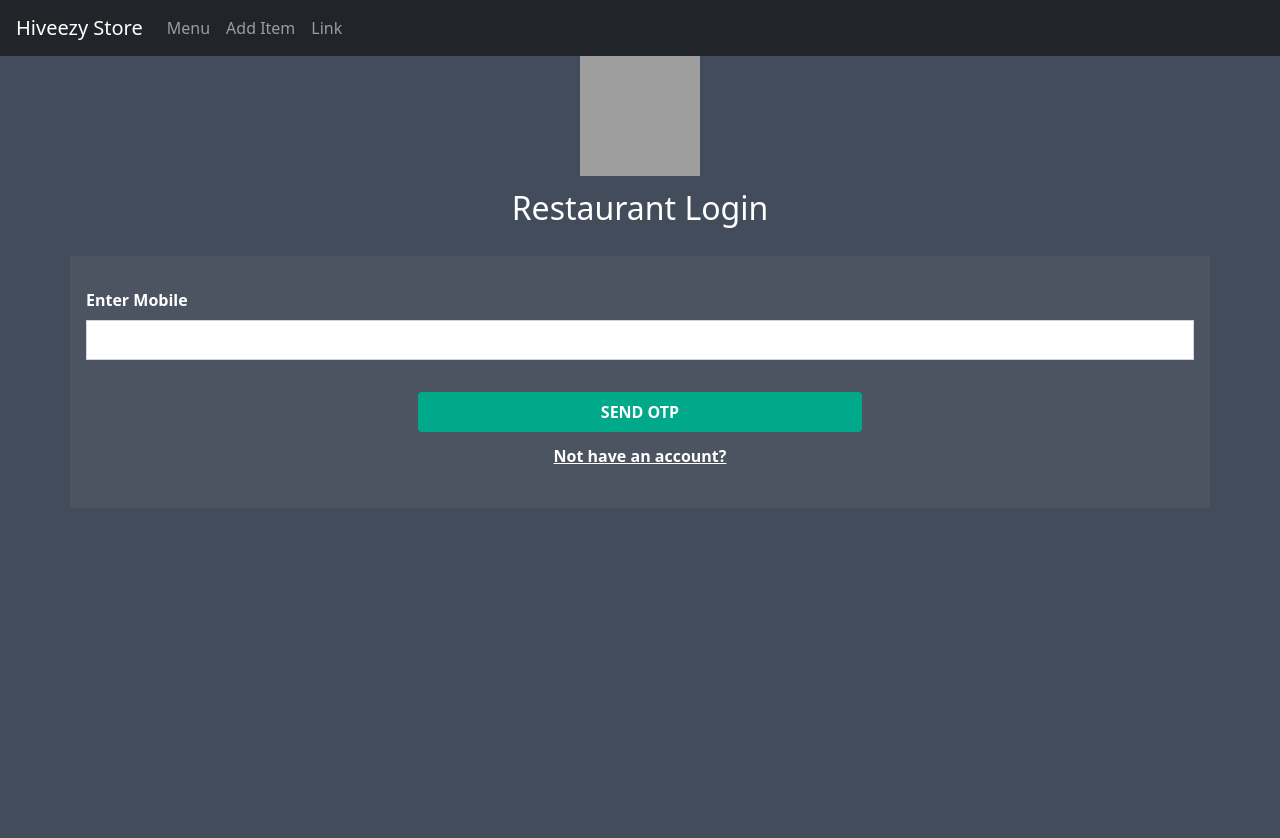
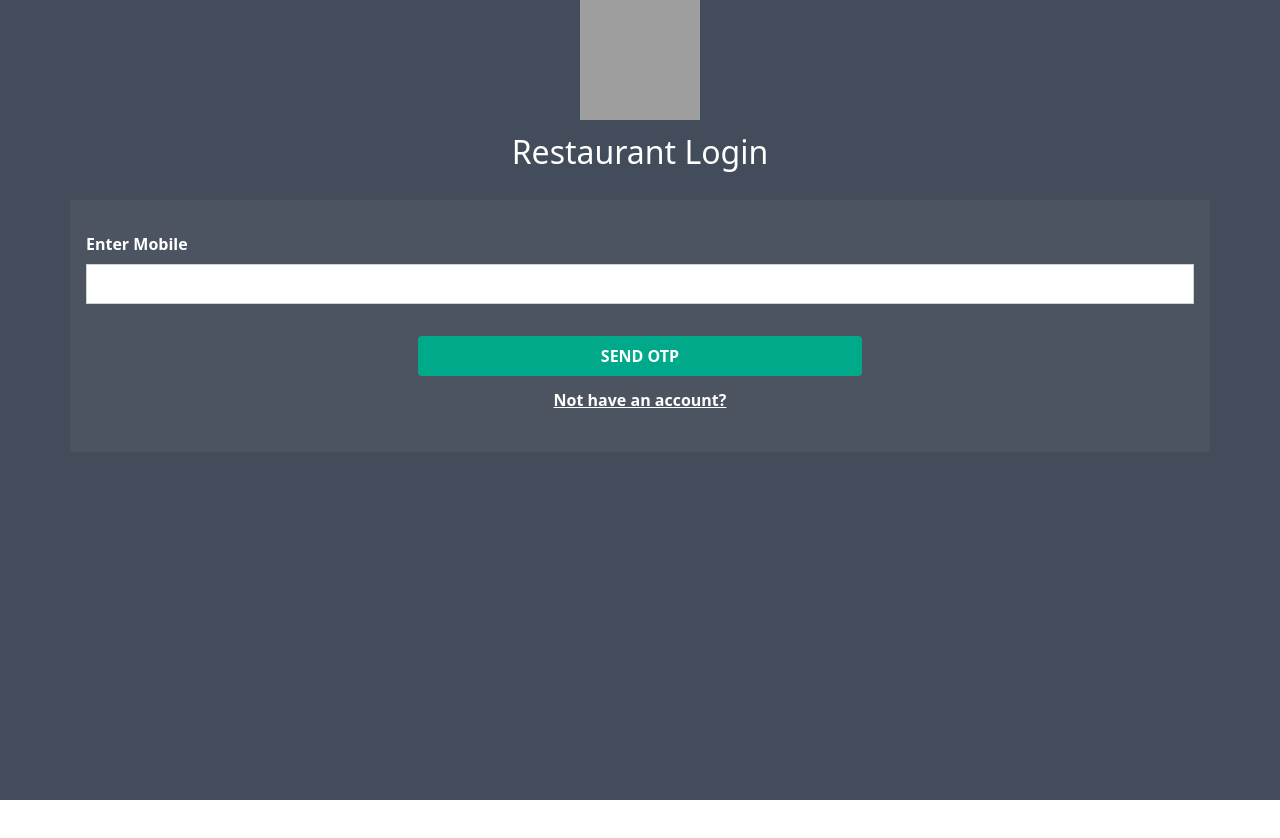
Before and after one commit to rishabh091/freelance1, an Angular app: page / in a window 1280 px wide. Shown: the top 838 px of the page. After the commit the page ends 800 px from the top, so only its background shows below. Built offline with nearby package versions, Linux system fonts and the light colour scheme; grey boxes are pictures that could not be loaded.

Commit message:
removed navbar from login signup

```diff
--- a/src/app/navbar/navbar.component.html
+++ b/src/app/navbar/navbar.component.html
@@ -1,4 +1,4 @@
-<nav class="navbar navbar-expand-md bg-dark navbar-dark">
+<nav *ngIf="showNav" class="navbar navbar-expand-md bg-dark navbar-dark">
   <a class="navbar-brand" href="/orders">Hiveezy Store</a>
   <button
     class="navbar-toggler"
--- a/src/app/navbar/navbar.component.ts
+++ b/src/app/navbar/navbar.component.ts
@@ -7,9 +7,14 @@ import { Component, OnInit } from '@angular/core';
 })
 export class NavbarComponent implements OnInit {
 
+  public showNav: boolean = true
+
   constructor() { }
 
   ngOnInit(): void {
+    let url = location.href.split('/').pop()
+    if (!url || url.toLowerCase() == 'signup') this.showNav = false
+    else this.showNav = true
   }
 
 }
```
